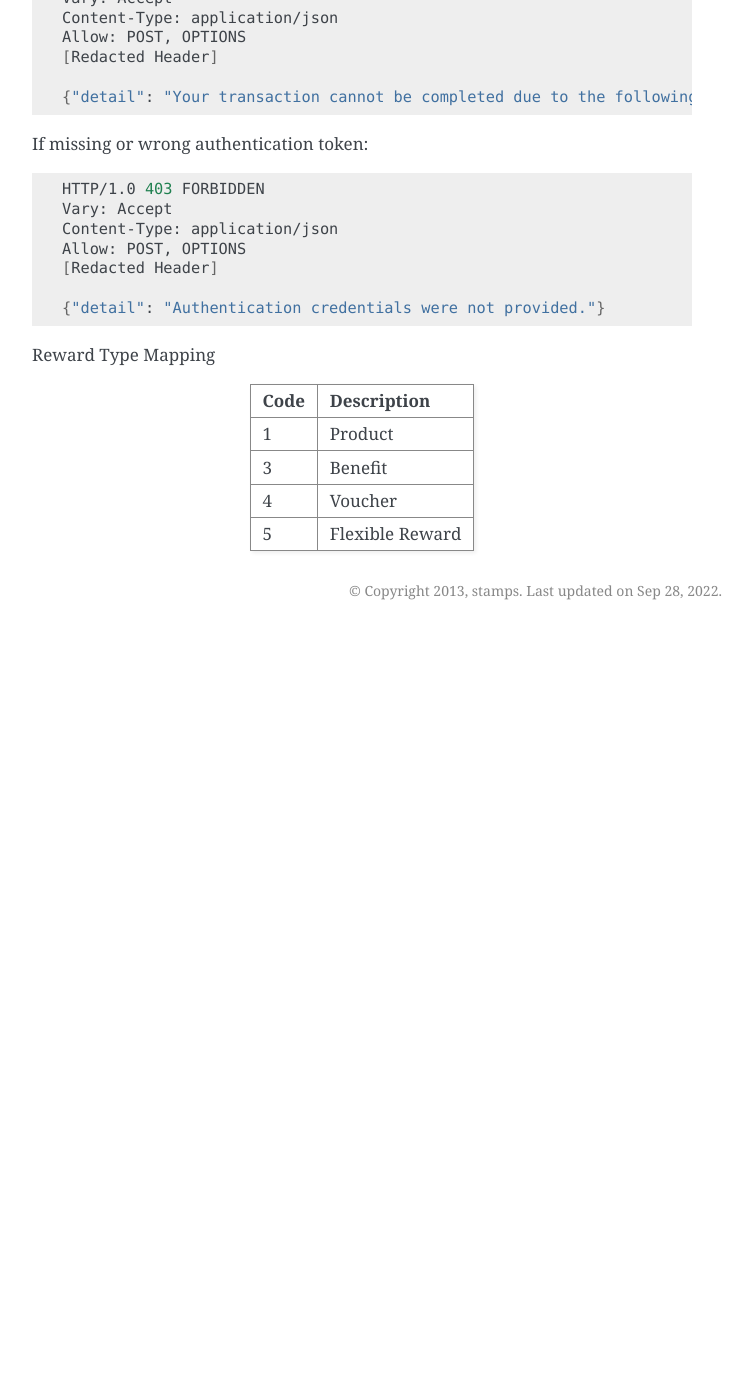
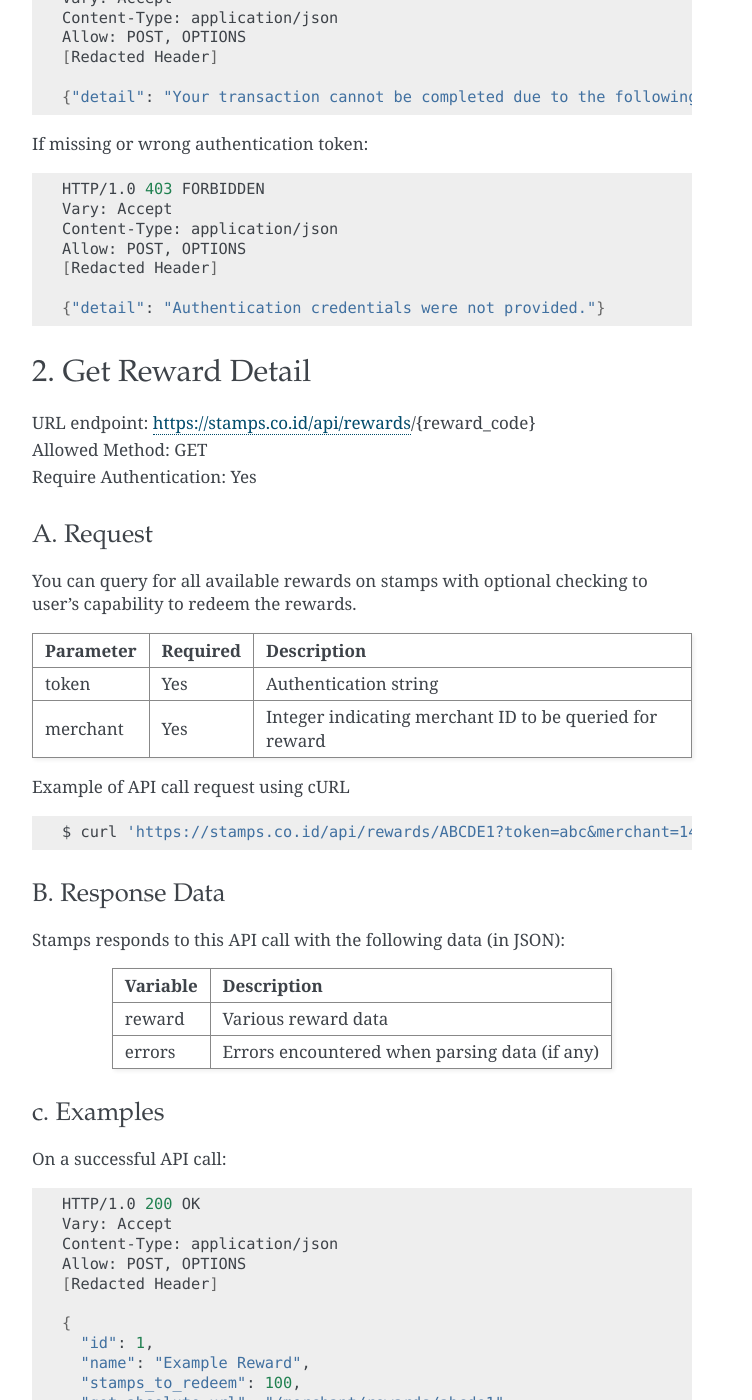
Before and after one commit to ui/stamps-api-docs, a Sphinx documentation site: the page built from source/reward_api.rst, in a window 1280 px wide and 1400 px high, scrolled down 4186 px. Shown: the whole window, without its empty margins (388-1140 px from the left). Built offline with Sphinx 7.4.7, drawn with Linux system fonts in a browser that asks for light colours; before the commit the page ends 4816 px from its top, so only the background shows below that; some of the changed text lies outside the part shown.

Commit message:
Add rewards details API docs

```diff
--- a/source/reward_api.rst
+++ b/source/reward_api.rst
@@ -224,8 +224,80 @@ If missing or wrong authentication token:
     {"detail": "Authentication credentials were not provided."}
 
 
-Reward Type Mapping
+2. Get Reward Detail
+=======================================
+| URL endpoint: https://stamps.co.id/api/rewards/{reward_code}
+| Allowed Method: GET
+| Require Authentication: Yes
 
+A. Request
+-----------------------------
+
+You can query for all available rewards on stamps with optional checking to user's capability to redeem the rewards.
+
+============================== =========== ===================================================================
+Parameter                      Required    Description
+============================== =========== ===================================================================
+token                          Yes         Authentication string
+merchant                       Yes         Integer indicating merchant ID to be queried for reward
+============================== =========== ===================================================================
+
+
+Example of API call request using cURL
+
+.. code-block :: bash
+
+    $ curl 'https://stamps.co.id/api/rewards/ABCDE1?token=abc&merchant=14'
+
+
+B. Response Data
+----------------
+Stamps responds to this API call with the following data (in JSON):
+
+=================== ==============================
+Variable            Description
+=================== ==============================
+reward              Various reward data
+errors              Errors encountered when parsing
+                    data (if any)
+=================== ==============================
+
+
+c. Examples
+-----------
+
+On a successful API call:
+
+.. code-block :: bash
+
+    HTTP/1.0 200 OK
+    Vary: Accept
+    Content-Type: application/json
+    Allow: POST, OPTIONS
+    [Redacted Header]
+
+    {
+      "id": 1,
+      "name": "Example Reward",
+      "stamps_to_redeem": 100,
+      "get_absolute_url": "/merchant/rewards/abcde1",
+      "is_cross_promo": false,
+      "description": "An example description of a reward",
+      "redemption_url": "",
+      "membership": "Blue",
+      "picture_url": "/foo.png",
+      "is_active": true,
+      "code": "ABCDE1",
+      "extra_data": {},
+      "available_at": ["store A", "store B"]
+    }
+
+
+Miscellaneous
+------------------------------
+
+Reward Type
+^^^^^^^^^^^
 =================== ===========
 Code                Description
 =================== ===========
```
Also changed, not shown: other parts of source/reward_api.rst (+1 -1 lines).
